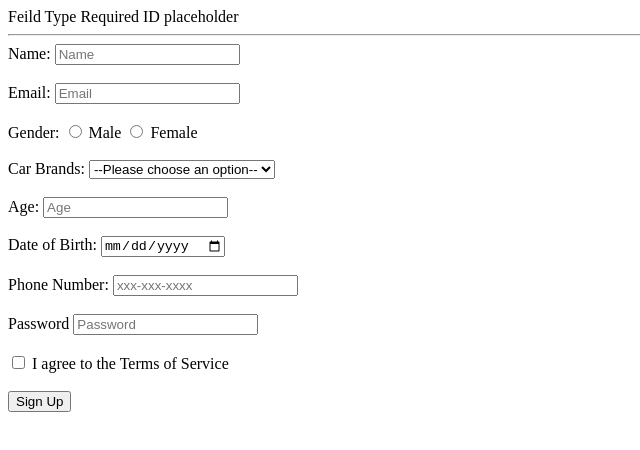
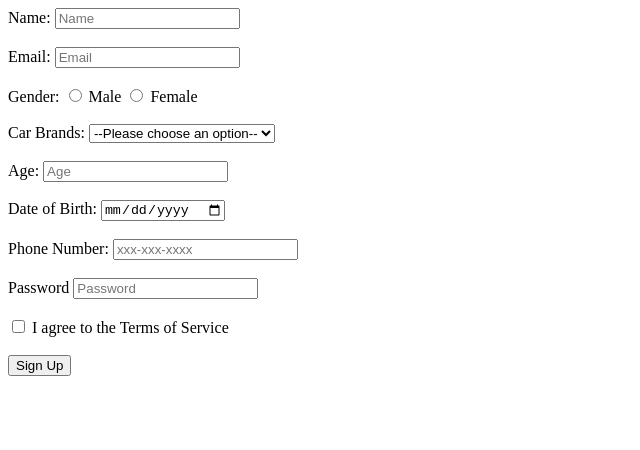
Before and after one commit to acciojob/signup-form-car-borrolla, a website: page main.html in a window 1280 px wide. Shown: the whole page, without its empty margins (0-640 px from the left). Drawn offline with Linux system fonts and the light colour scheme.

Commit message:
created a submission

```diff
--- a/main.html
+++ b/main.html
@@ -5,13 +5,7 @@
 </head>
 <body>
 	<div id="container">
-	<form for="HtML Signup Form" method="get">
-    <label for="feild">Feild</label>
-	<label for="type">Type</label>
-	<label for="required">Required</label>
-	<lable for="id">ID</lable>
-     <lable for="Placeholder">placeholder</lable>
-<hr>
+
   <label for="name">Name:</label>
  <input type="text" id="name"  placeholder="Name" required><br><br>
 
```
